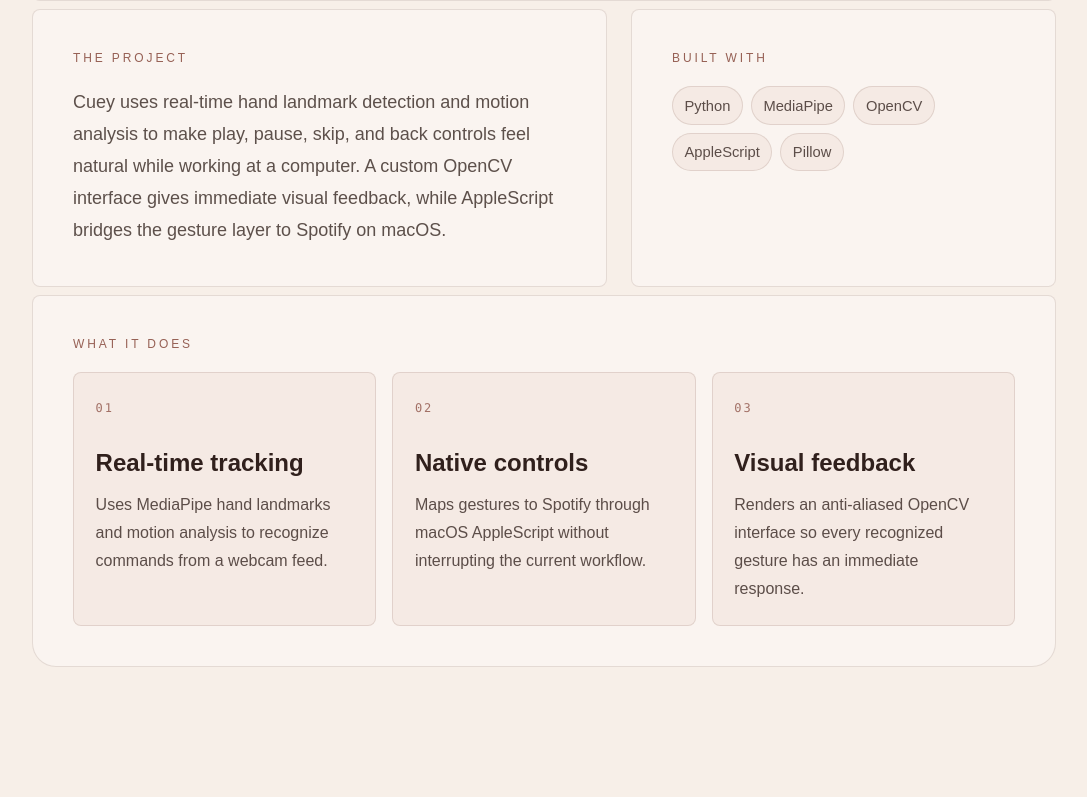
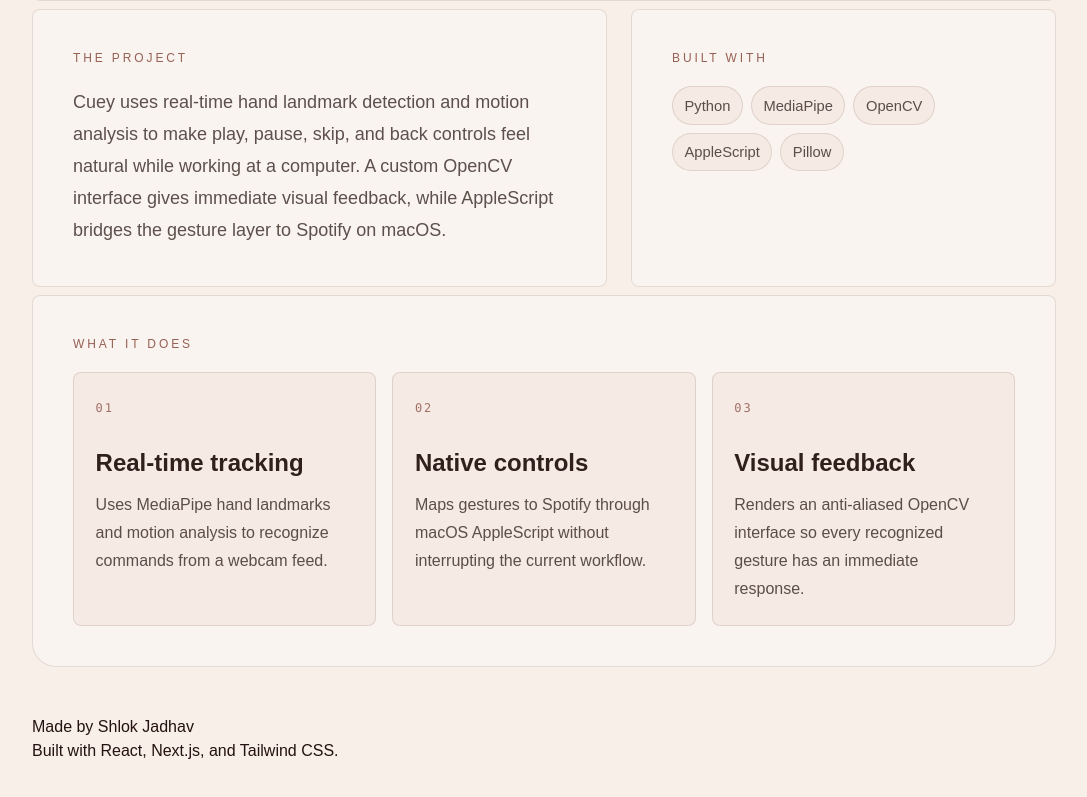
Before and after one commit to shlokrj/shlok.fyi, a Next.js app: page /projects/cuey in a window 1280 px wide. Shown: the part 1238-2035 px from the top of the page, without its empty margins (96-1183 px from the left). Before the commit the page ends 1993 px from the top, so only its background shows below. Built offline with nearby package versions, Linux system fonts and the light colour scheme; a web font is replaced by a local one.

Commit message:
added the footer to project pages

```diff
--- /dev/null
+++ b/app/components/SiteFooter.tsx
@@ -0,0 +1,12 @@
+export function SiteFooter() {
+  return (
+    <footer className="site-footer">
+      <p className="site-footer__made">
+        Made by <span>Shlok Jadhav</span>
+      </p>
+      <p className="site-footer__built">
+        Built with <span>React</span>, <span>Next.js</span>, and <span>Tailwind CSS</span>.
+      </p>
+    </footer>
+  );
+}
--- a/app/projects/[slug]/page.tsx
+++ b/app/projects/[slug]/page.tsx
@@ -3,6 +3,7 @@ import Image from "next/image";
 import Link from "next/link";
 import { notFound } from "next/navigation";
 import { FloatingNav } from "@/app/components/FloatingNav";
+import { SiteFooter } from "@/app/components/SiteFooter";
 import { getProject, projects } from "@/app/project-data";
 
 type ProjectPageProps = {
@@ -134,6 +135,9 @@ export default async function ProjectPage({ params }: ProjectPageProps) {
           </div>
         </section>
       </article>
+      <div className="project-detail-footer relative mx-auto w-full max-w-5xl">
+        <SiteFooter />
+      </div>
     </main>
   );
 }
```
